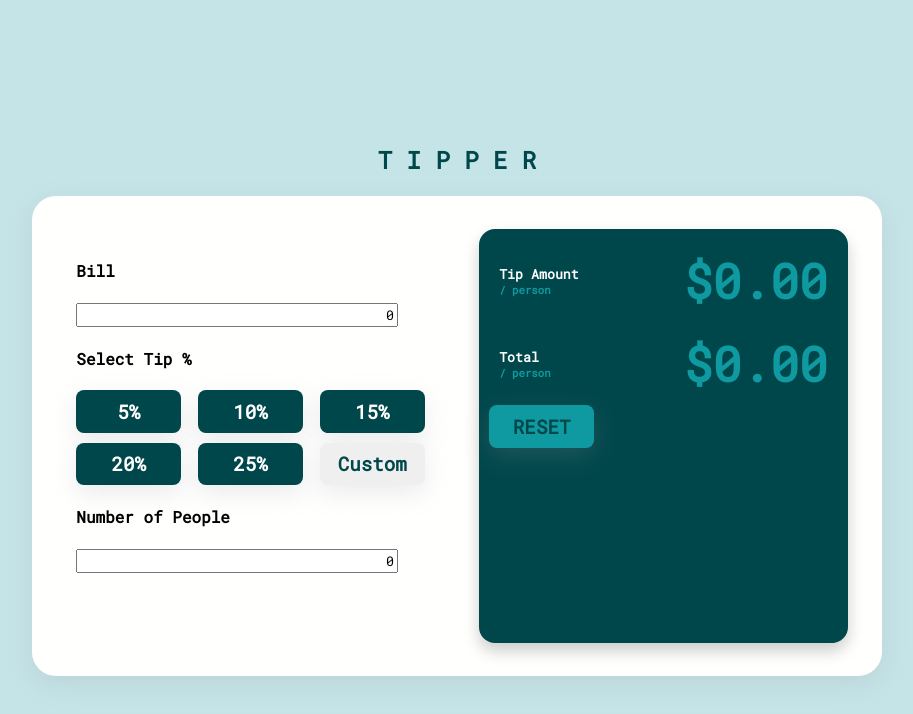
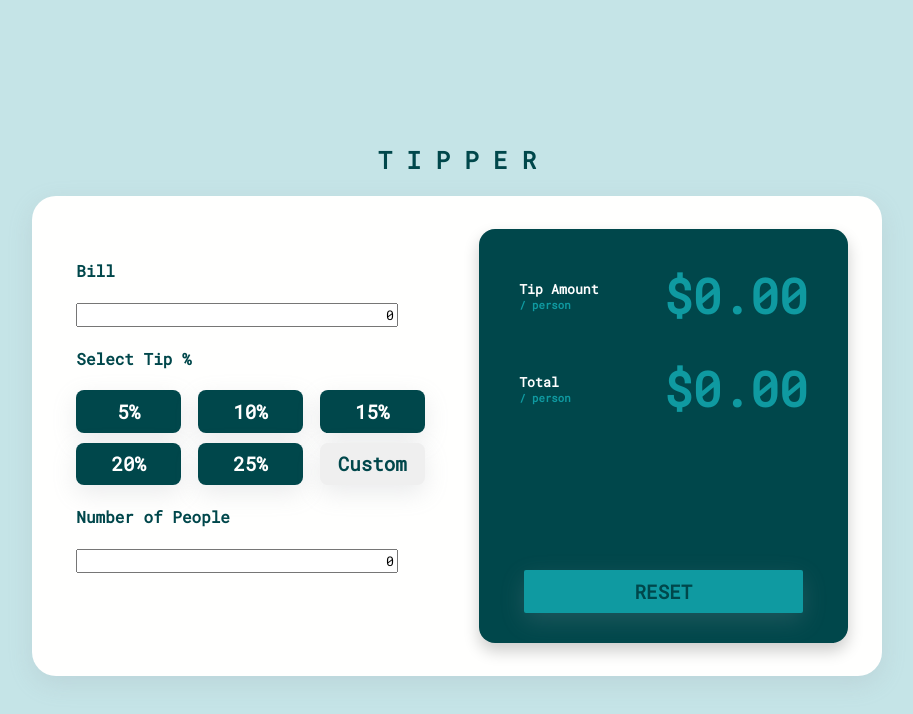
Before and after one commit to jaebeezy/tipper, a React (Create React App) app: page / in a window 1280 px wide. Shown: the top 714 px of the page, without its empty margins (183-1096 px from the left). Built offline with nearby package versions, Linux system fonts and the light colour scheme.

Commit message:
finished display component styling

```diff
--- a/src/components/button.js
+++ b/src/components/button.js
@@ -1,11 +1,7 @@
 import React from "react";
 
 const Button = ({ value, mode }) => {
-  return (
-    <div>
-      <button className={mode}>{value}</button>
-    </div>
-  );
+  return <button className={mode}>{value}</button>;
 };
 
 export default Button;
--- a/src/components/calculator.js
+++ b/src/components/calculator.js
@@ -15,9 +15,13 @@ const Calculator = () => {
         <InputBar id="people-input" label="Number of People" />
       </div>
       <div className="values">
-        <Display label="Tip Amount" />
-        <Display label="Total" />
-        <Button mode="reset" value="RESET" />
+        <div className="values-container">
+          <Display label="Tip Amount" />
+          <Display label="Total" />
+        </div>
+        <div className="reset-button-container">
+          <Button mode="reset" value="RESET" />
+        </div>
       </div>
     </div>
   );
--- a/src/styles/_button.scss
+++ b/src/styles/_button.scss
@@ -18,6 +18,8 @@ button {
   &.reset {
     color: $darkGreen;
     background-color: $teal;
+    width: 80%;
+    border-radius: 2px;
   }
 
   font-family: inherit;
--- a/src/styles/_calculator.scss
+++ b/src/styles/_calculator.scss
@@ -7,6 +7,10 @@
   height: 480px;
   border-radius: 24px;
   box-shadow: rgba(149, 157, 165, 0.2) 0px 8px 24px;
+}
+
+.values-container {
+  margin-top: 10px;
 }
 
 .entry,
@@ -20,15 +24,22 @@
 
 .values {
   box-shadow: rgba(0, 0, 0, 0.2) 0px 8px 16px;
-
+  display: flex;
+  flex-direction: column;
+  justify-content: space-between;
   background-color: $darkGreen;
+  padding: 10px;
 }
 
-#reset-button {
-  box-shadow: none;
+.reset-button-container {
+  display: flex;
+  align-items: center;
+  justify-content: center;
+  margin-bottom: 20px;
 }
 
-h2 {
+h2,
+h4 {
   color: #00474b;
 }
 
--- a/src/styles/_display.scss
+++ b/src/styles/_display.scss
@@ -6,8 +6,7 @@
 .display-container {
   display: flex;
   justify-content: space-between;
-  padding: 10px;
-
+  padding: 15px 30px 15px 30px;
   align-items: center;
 }
 
--- a/src/styles/main.scss
+++ b/src/styles/main.scss
@@ -10,6 +10,7 @@ body {
   -moz-osx-font-smoothing: grayscale;
   font-family: "Roboto Mono", monospace;
   background-color: $lightBlue;
+  user-select: none;
 }
 
 .main-container {
```
